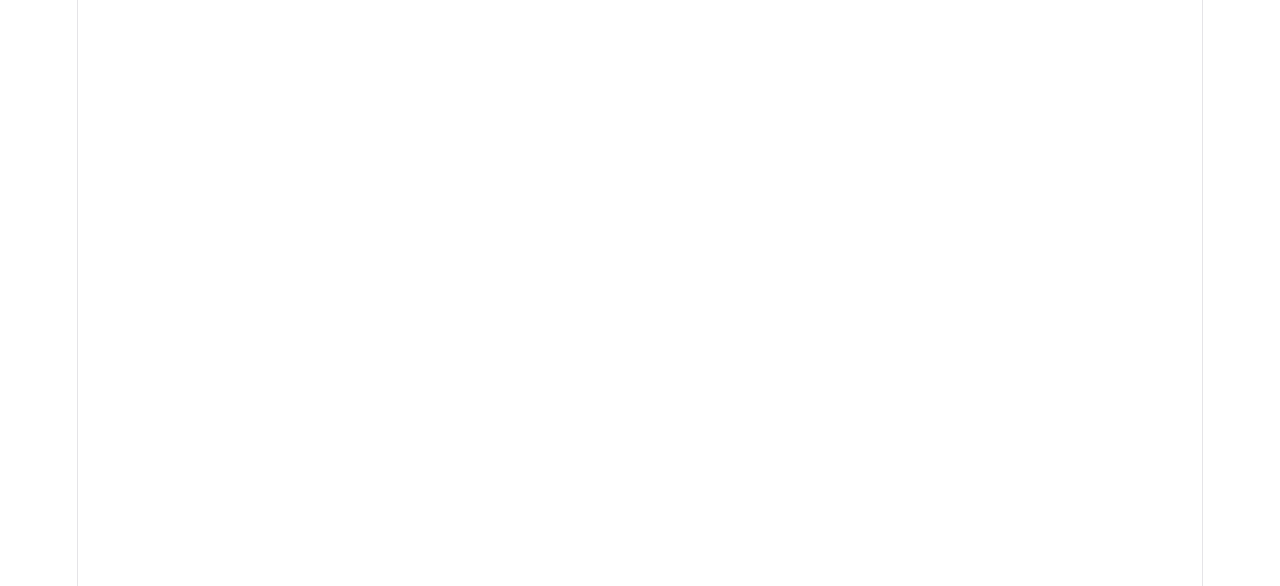
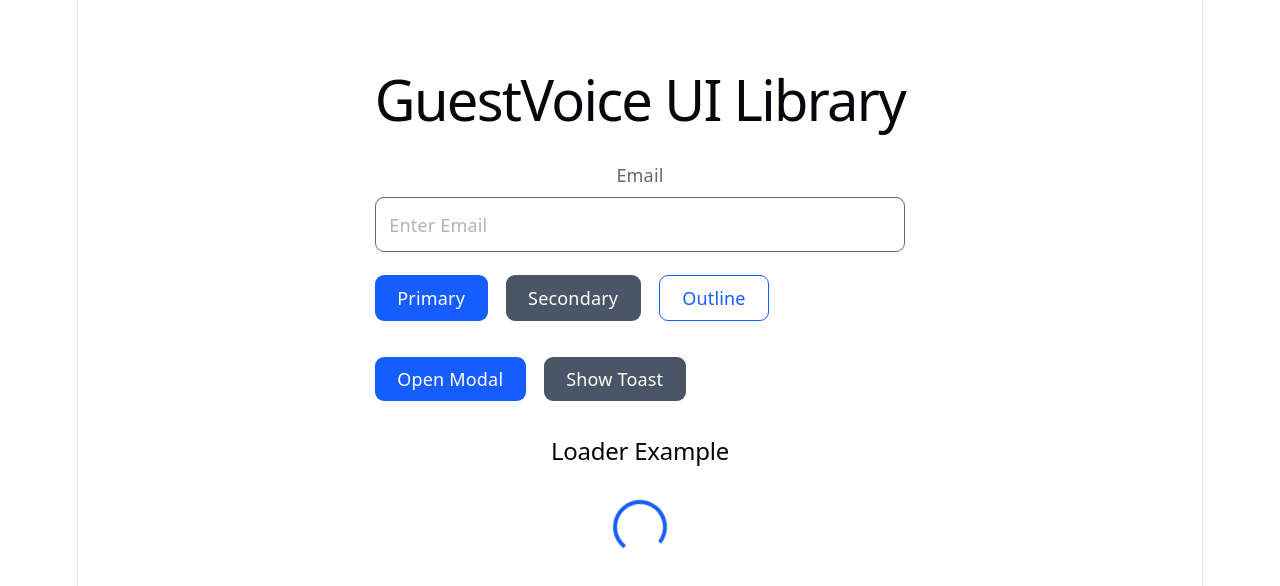
Before and after one commit to Anishu-Raj/GuestVoice, a React app in the folder frontend/: page /components in a window 1280 px wide. Before the commit this address had no page. Shown: the top 586 px of the page. Built offline with nearby package versions, Linux system fonts and the light colour scheme; the HTML template or start-up script is replaced by a standard one.

Commit message:
feat: add demo component page

```diff
--- a/frontend/src/App.jsx
+++ b/frontend/src/App.jsx
@@ -4,6 +4,7 @@ import Home from "./pages/Home";
 import About from "./pages/About";
 import Dashboard from "./pages/Dashboard";
 import Login from "./pages/Login";
+import ComponentsDemo from "./pages/ComponentsDemo";
 
 function App() {
   return (
@@ -18,6 +19,8 @@ function App() {
         <Route path="/dashboard" element={<Dashboard />} />
 
         <Route path="/login" element={<Login />} />
+        <Route path="/components" element={<ComponentsDemo />}
+/>
 
       </Routes>
 
--- a/frontend/src/components/ui/Button.jsx
+++ b/frontend/src/components/ui/Button.jsx
@@ -5,23 +5,35 @@ function Button({
   disabled = false,
   onClick,
 }) {
+
   const variants = {
-    primary: "bg-blue-600 text-white",
-    secondary: "bg-gray-600 text-white",
-    outline: "border border-blue-600 text-blue-600",
+    primary:
+      "bg-blue-600 hover:bg-blue-700 text-white",
+
+    secondary:
+      "bg-gray-600 hover:bg-gray-700 text-white",
+
+    outline:
+      "border border-blue-600 text-blue-600 hover:bg-blue-50",
   };
 
   const sizes = {
-    sm: "px-3 py-1",
+    sm: "px-3 py-1 text-sm",
     md: "px-5 py-2",
-    lg: "px-7 py-3",
+    lg: "px-7 py-3 text-lg",
   };
 
   return (
     <button
+      disabled={disabled}
       onClick={onClick}
-      disabled={disabled}
-      className={`${variants[variant]} ${sizes[size]} rounded`}
+      className={`
+        ${variants[variant]}
+        ${sizes[size]}
+        rounded-lg
+        transition
+        disabled:opacity-50
+      `}
     >
       {children}
     </button>
--- a/frontend/src/components/ui/Input.jsx
+++ b/frontend/src/components/ui/Input.jsx
@@ -7,15 +7,26 @@ function Input({
   error,
 }) {
   return (
-    <div className="mb-4">
-      <label className="block mb-2">{label}</label>
+    <div className="mb-5">
+
+      <label className="block mb-2 font-medium">
+        {label}
+      </label>
 
       <input
         type={type}
-        placeholder={placeholder}
         value={value}
         onChange={onChange}
-        className="border p-2 w-full rounded"
+        placeholder={placeholder}
+        className="
+          border
+          rounded-lg
+          p-3
+          w-full
+          focus:outline-none
+          focus:ring-2
+          focus:ring-blue-500
+        "
       />
 
       {error && (
--- a/frontend/src/components/ui/Loader.jsx
+++ b/frontend/src/components/ui/Loader.jsx
@@ -1,7 +1,19 @@
 function Loader() {
   return (
-    <div className="flex justify-center py-5">
-      <div className="animate-spin rounded-full h-10 w-10 border-b-2 border-blue-600"></div>
+    <div className="flex justify-center py-6">
+
+      <div
+        className="
+          h-12
+          w-12
+          animate-spin
+          rounded-full
+          border-4
+          border-blue-600
+          border-t-transparent
+        "
+      ></div>
+
     </div>
   );
 }
--- a/frontend/src/components/ui/Modal.jsx
+++ b/frontend/src/components/ui/Modal.jsx
@@ -1,12 +1,13 @@
 import { useEffect } from "react";
-
 function Modal({
   isOpen,
   onClose,
   title,
   children,
 }) {
+
   useEffect(() => {
+
     const handleKey = (e) => {
       if (e.key === "Escape") {
         onClose();
@@ -17,24 +18,38 @@ function Modal({
 
     return () =>
       window.removeEventListener("keydown", handleKey);
+
   }, [onClose]);
 
   if (!isOpen) return null;
 
   return (
-    <div className="fixed inset-0 bg-black/50 flex justify-center items-center">
-
-      <div className="bg-white p-6 rounded w-96">
+    <div
+      className="
+        fixed
+        inset-0
+        bg-black/50
+        flex
+        justify-center
+        items-center
+      "
+    >
+      <div className="bg-white p-6 rounded-lg w-96 shadow-lg">
 
         <div className="flex justify-between mb-4">
-          <h2>{title}</h2>
+
+          <h2 className="font-bold text-xl">
+            {title}
+          </h2>
 
           <button onClick={onClose}>
-            X
+            ✖
           </button>
+
         </div>
 
         {children}
+
       </div>
     </div>
   );
--- a/frontend/src/components/ui/Toast.jsx
+++ b/frontend/src/components/ui/Toast.jsx
@@ -0,0 +1,11 @@
+import { Toaster } from "react-hot-toast";
+function Toast() {
+  return (
+    <Toaster
+      position="top-right"
+      reverseOrder={false}
+    />
+  );
+}
+
+export default Toast;
--- /dev/null
+++ b/frontend/src/pages/ComponentsDemo.jsx
@@ -0,0 +1,96 @@
+import { useState } from "react";
+
+import toast from "react-hot-toast";
+
+import {
+  Button,
+  Input,
+  Modal,
+  Loader,
+  Toast,
+} from "../components/ui";
+
+function ComponentsDemo() {
+
+  const [open, setOpen] = useState(false);
+
+  return (
+    <div className="p-8 max-w-3xl mx-auto">
+
+      <Toast />
+
+      <h1 className="text-4xl font-bold mb-8">
+        GuestVoice UI Library
+      </h1>
+
+      <Input
+        label="Email"
+        placeholder="Enter Email"
+      />
+
+      <div className="flex gap-4 mb-8">
+
+        <Button variant="primary">
+          Primary
+        </Button>
+
+        <Button variant="secondary">
+          Secondary
+        </Button>
+
+        <Button variant="outline">
+          Outline
+        </Button>
+
+      </div>
+
+      <div className="flex gap-4 mb-8">
+
+        <Button
+          onClick={() => setOpen(true)}
+        >
+          Open Modal
+        </Button>
+
+        <Button
+          variant="secondary"
+          onClick={() =>
+            toast.success(
+              "Review analyzed successfully!"
+            )
+          }
+        >
+          Show Toast
+        </Button>
+
+      </div>
+
+      <Modal
+        isOpen={open}
+        onClose={() => setOpen(false)}
+        title="GuestVoice Review Details"
+      >
+        <p className="mb-4">
+          This modal can display review insights,
+          sentiment score, or customer feedback.
+        </p>
+
+        <Button
+          onClick={() => setOpen(false)}
+        >
+          Close
+        </Button>
+
+      </Modal>
+
+      <h2 className="text-2xl font-semibold mb-4">
+        Loader Example
+      </h2>
+
+      <Loader />
+
+    </div>
+  );
+}
+
+export default ComponentsDemo;
```
